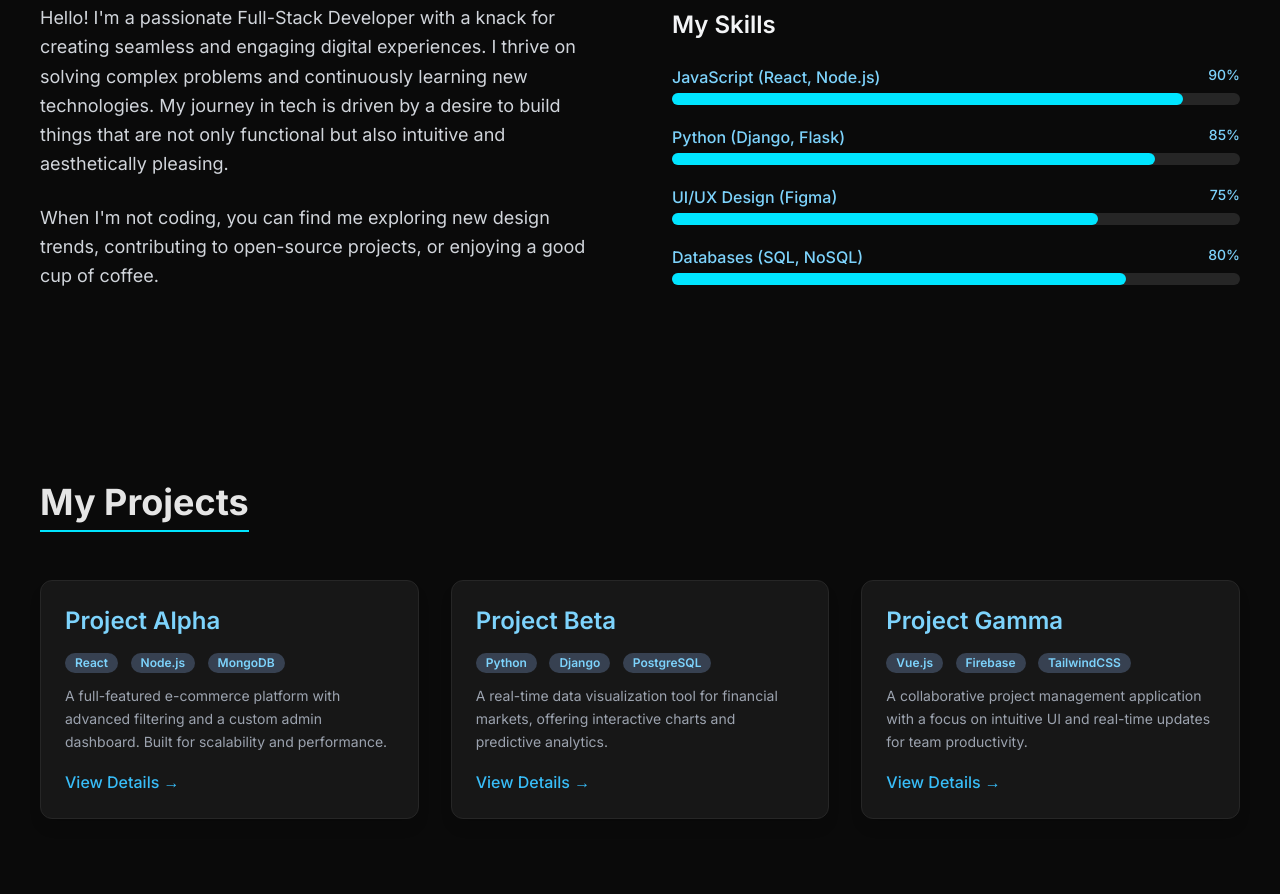
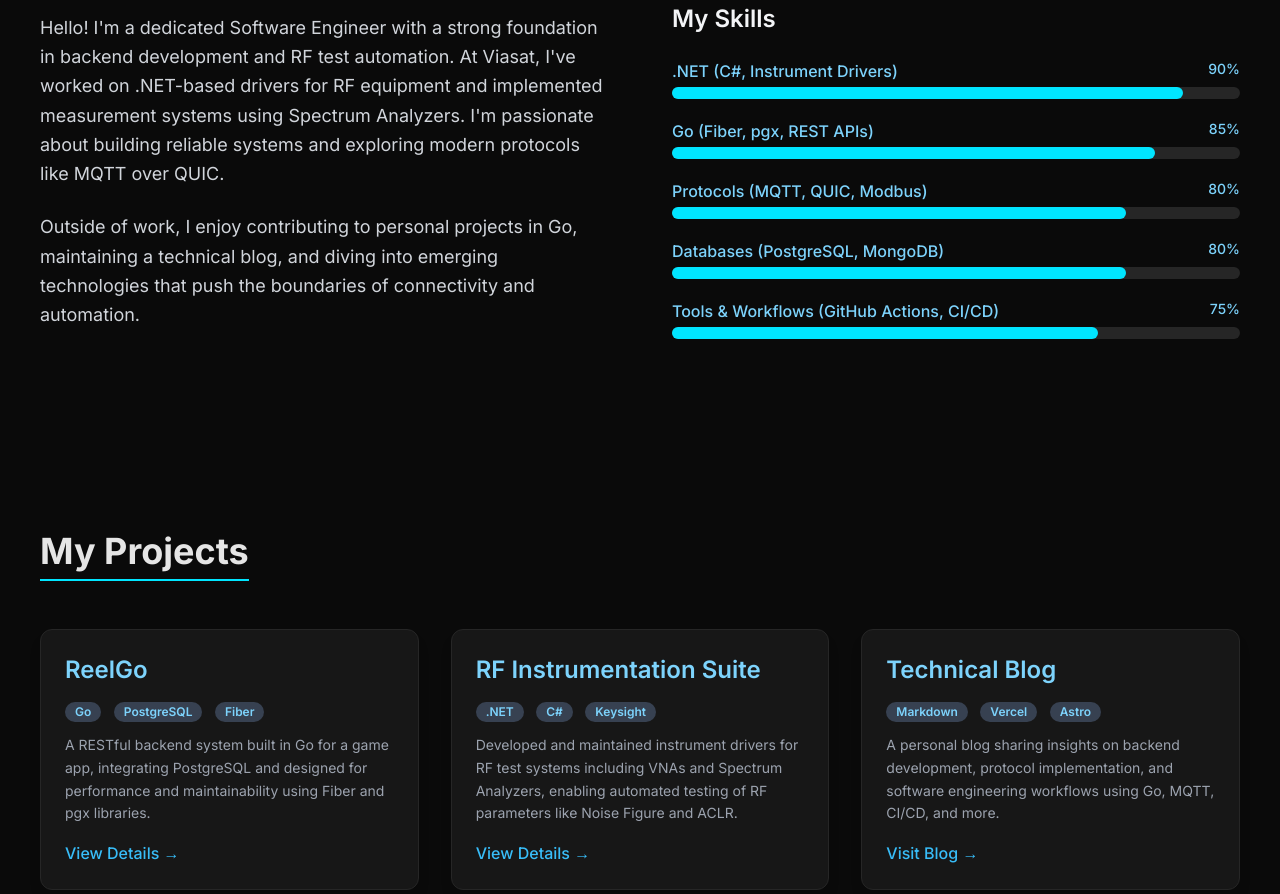
Before and after one commit to Spandan833/portfolio, a plain HTML site: page index.html in a window 1280 px wide. Shown: the part 591-1485 px from the top of the page. Drawn offline with nearby package versions, Linux system fonts and the light colour scheme.

Commit message:
edited content

```diff
--- a/index.html
+++ b/index.html
@@ -100,18 +100,19 @@
             <div class="grid grid-cols-1 md:grid-cols-2 gap-10 md:gap-16 items-center">
                 <div data-aos="fade-right" data-aos-duration="800">
                     <p class="text-lg text-gray-300 leading-relaxed mb-6">
-                        Hello! I'm a passionate Full-Stack Developer with a knack for creating seamless and engaging digital experiences. I thrive on solving complex problems and continuously learning new technologies. My journey in tech is driven by a desire to build things that are not only functional but also intuitive and aesthetically pleasing.
+                        Hello! I'm a dedicated Software Engineer with a strong foundation in backend development and RF test automation. At Viasat, I've worked on .NET-based drivers for RF equipment and implemented measurement systems using Spectrum Analyzers. I'm passionate about building reliable systems and exploring modern protocols like MQTT over QUIC.
                     </p>
                     <p class="text-lg text-gray-300 leading-relaxed">
-                        When I'm not coding, you can find me exploring new design trends, contributing to open-source projects, or enjoying a good cup of coffee.
+                        Outside of work, I enjoy contributing to personal projects in Go, maintaining a technical blog, and diving into emerging technologies that push the boundaries of connectivity and automation.
                     </p>
                 </div>
+
                 <div data-aos="fade-left" data-aos-duration="800" data-aos-delay="200">
     <h3 class="text-2xl font-semibold mb-6 text-gray-100">My Skills</h3>
     <div class="space-y-5">
         <div>
             <div class="flex justify-between mb-1">
-                                <span class="text-base font-medium text-sky-300">JavaScript (React, Node.js)</span>
+                <span class="text-base font-medium text-sky-300">.NET (C#, Instrument Drivers)</span>
                 <span class="text-sm font-medium text-sky-300 skill-percentage" data-level="90">90%</span>
             </div>
             <div class="w-full progress-bar-container rounded-full h-3">
@@ -120,7 +121,7 @@
         </div>
         <div>
             <div class="flex justify-between mb-1">
-                                <span class="text-base font-medium text-sky-300">Python (Django, Flask)</span>
+                <span class="text-base font-medium text-sky-300">Go (Fiber, pgx, REST APIs)</span>
                 <span class="text-sm font-medium text-sky-300 skill-percentage" data-level="85">85%</span>
             </div>
             <div class="w-full progress-bar-container rounded-full h-3">
@@ -129,24 +130,34 @@
         </div>
         <div>
             <div class="flex justify-between mb-1">
-                                <span class="text-base font-medium text-sky-300">UI/UX Design (Figma)</span>
+                <span class="text-base font-medium text-sky-300">Protocols (MQTT, QUIC, Modbus)</span>
+                <span class="text-sm font-medium text-sky-300 skill-percentage" data-level="80">80%</span>
+            </div>
+            <div class="w-full progress-bar-container rounded-full h-3">
+                <div class="progress-bar-fill h-3 rounded-full" style="width: 0%" data-skill-level="80"></div>
+            </div>
+        </div>
+        <div>
+            <div class="flex justify-between mb-1">
+                <span class="text-base font-medium text-sky-300">Databases (PostgreSQL, MongoDB)</span>
+                <span class="text-sm font-medium text-sky-300 skill-percentage" data-level="80">80%</span>
+            </div>
+            <div class="w-full progress-bar-container rounded-full h-3">
+                <div class="progress-bar-fill h-3 rounded-full" style="width: 0%" data-skill-level="80"></div>
+            </div>
+        </div>
+        <div>
+            <div class="flex justify-between mb-1">
+                <span class="text-base font-medium text-sky-300">Tools & Workflows (GitHub Actions, CI/CD)</span>
                 <span class="text-sm font-medium text-sky-300 skill-percentage" data-level="75">75%</span>
             </div>
             <div class="w-full progress-bar-container rounded-full h-3">
                 <div class="progress-bar-fill h-3 rounded-full" style="width: 0%" data-skill-level="75"></div>
             </div>
         </div>
-                         <div>
-                            <div class="flex justify-between mb-1">
-                                <span class="text-base font-medium text-sky-300">Databases (SQL, NoSQL)</span>
-                                <span class="text-sm font-medium text-sky-300 skill-percentage" data-level="80">80%</span>
-                            </div>
-                            <div class="w-full progress-bar-container rounded-full h-3">
-                                <div class="progress-bar-fill h-3 rounded-full" style="width: 0%" data-skill-level="80"></div>
     </div>
 </div>
-                    </div>
-                </div>
+
             </div>
         </section>
 
@@ -156,50 +167,51 @@
             </h2>
             <div class="grid grid-cols-1 md:grid-cols-2 lg:grid-cols-3 gap-8">
     <div class="card rounded-xl p-6 shadow-lg hover:shadow-cyan-500/30 transition-shadow duration-300" data-aos="fade-up" data-aos-duration="500">
-                    <h3 class="text-2xl font-semibold mb-3 text-sky-300">Project Alpha</h3>
+        <h3 class="text-2xl font-semibold mb-3 text-sky-300">ReelGo</h3>
         <div class="mb-3">
-                        <span class="inline-block bg-gray-700 text-sky-300 text-xs font-semibold mr-2 px-2.5 py-0.5 rounded-full">React</span>
-                        <span class="inline-block bg-gray-700 text-sky-300 text-xs font-semibold mr-2 px-2.5 py-0.5 rounded-full">Node.js</span>
-                        <span class="inline-block bg-gray-700 text-sky-300 text-xs font-semibold px-2.5 py-0.5 rounded-full">MongoDB</span>
+            <span class="inline-block bg-gray-700 text-sky-300 text-xs font-semibold mr-2 px-2.5 py-0.5 rounded-full">Go</span>
+            <span class="inline-block bg-gray-700 text-sky-300 text-xs font-semibold mr-2 px-2.5 py-0.5 rounded-full">PostgreSQL</span>
+            <span class="inline-block bg-gray-700 text-sky-300 text-xs font-semibold px-2.5 py-0.5 rounded-full">Fiber</span>
         </div>
         <p class="text-gray-400 mb-4 text-sm leading-relaxed">
-                        A full-featured e-commerce platform with advanced filtering and a custom admin dashboard. Built for scalability and performance.
+            A RESTful backend system built in Go for a game app, integrating PostgreSQL and designed for performance and maintainability using Fiber and pgx libraries.
         </p>
         <a href="#" class="font-medium text-sky-400 hover:text-sky-300 hover:underline underline-offset-4 transition-colors">
             View Details &rarr;
         </a>
     </div>
+
     <div class="card rounded-xl p-6 shadow-lg hover:shadow-cyan-500/30 transition-shadow duration-300" data-aos="fade-up" data-aos-duration="500" data-aos-delay="100">
-                    <h3 class="text-2xl font-semibold mb-3 text-sky-300">Project Beta</h3>
+        <h3 class="text-2xl font-semibold mb-3 text-sky-300">RF Instrumentation Suite</h3>
         <div class="mb-3">
-                        <span class="inline-block bg-gray-700 text-sky-300 text-xs font-semibold mr-2 px-2.5 py-0.5 rounded-full">Python</span>
-                        <span class="inline-block bg-gray-700 text-sky-300 text-xs font-semibold mr-2 px-2.5 py-0.5 rounded-full">Django</span>
-                        <span class="inline-block bg-gray-700 text-sky-300 text-xs font-semibold px-2.5 py-0.5 rounded-full">PostgreSQL</span>
+            <span class="inline-block bg-gray-700 text-sky-300 text-xs font-semibold mr-2 px-2.5 py-0.5 rounded-full">.NET</span>
+            <span class="inline-block bg-gray-700 text-sky-300 text-xs font-semibold mr-2 px-2.5 py-0.5 rounded-full">C#</span>
+            <span class="inline-block bg-gray-700 text-sky-300 text-xs font-semibold px-2.5 py-0.5 rounded-full">Keysight</span>
         </div>
         <p class="text-gray-400 mb-4 text-sm leading-relaxed">
-                        A real-time data visualization tool for financial markets, offering interactive charts and predictive analytics.
-                    </p>
-                    <a href="#" class="font-medium text-sky-400 hover:text-sky-300 hover:underline underline-offset-4 transition-colors">
-                        View Details &rarr;
-                    </a>
-
-                </div>
-                <div class="card rounded-xl p-6 shadow-lg hover:shadow-cyan-500/30 transition-shadow duration-300" data-aos="fade-up" data-aos-duration="500" data-aos-delay="200">
-                    <h3 class="text-2xl font-semibold mb-3 text-sky-300">Project Gamma</h3>
-                    <div class="mb-3">
-
-                        <span class="inline-block bg-gray-700 text-sky-300 text-xs font-semibold mr-2 px-2.5 py-0.5 rounded-full">Vue.js</span>
-                        <span class="inline-block bg-gray-700 text-sky-300 text-xs font-semibold mr-2 px-2.5 py-0.5 rounded-full">Firebase</span>
-                        <span class="inline-block bg-gray-700 text-sky-300 text-xs font-semibold px-2.5 py-0.5 rounded-full">TailwindCSS</span>
-                    </div>
-                    <p class="text-gray-400 mb-4 text-sm leading-relaxed">
-                        A collaborative project management application with a focus on intuitive UI and real-time updates for team productivity.
+            Developed and maintained instrument drivers for RF test systems including VNAs and Spectrum Analyzers, enabling automated testing of RF parameters like Noise Figure and ACLR.
         </p>
         <a href="#" class="font-medium text-sky-400 hover:text-sky-300 hover:underline underline-offset-4 transition-colors">
             View Details &rarr;
         </a>
     </div>
+
+    <div class="card rounded-xl p-6 shadow-lg hover:shadow-cyan-500/30 transition-shadow duration-300" data-aos="fade-up" data-aos-duration="500" data-aos-delay="200">
+        <h3 class="text-2xl font-semibold mb-3 text-sky-300">Technical Blog</h3>
+        <div class="mb-3">
+            <span class="inline-block bg-gray-700 text-sky-300 text-xs font-semibold mr-2 px-2.5 py-0.5 rounded-full">Markdown</span>
+            <span class="inline-block bg-gray-700 text-sky-300 text-xs font-semibold mr-2 px-2.5 py-0.5 rounded-full">Vercel</span>
+            <span class="inline-block bg-gray-700 text-sky-300 text-xs font-semibold px-2.5 py-0.5 rounded-full">Astro</span>
         </div>
+        <p class="text-gray-400 mb-4 text-sm leading-relaxed">
+            A personal blog sharing insights on backend development, protocol implementation, and software engineering workflows using Go, MQTT, CI/CD, and more.
+        </p>
+        <a href="https://spandanblog.vercel.app" class="font-medium text-sky-400 hover:text-sky-300 hover:underline underline-offset-4 transition-colors" target="_blank">
+            Visit Blog &rarr;
+        </a>
+    </div>
+</div>
+
         </section>
 
         <section id="blog" class="py-16 md:py-24">
```
Lines whose indentation alone changed are shown as unchanged.
